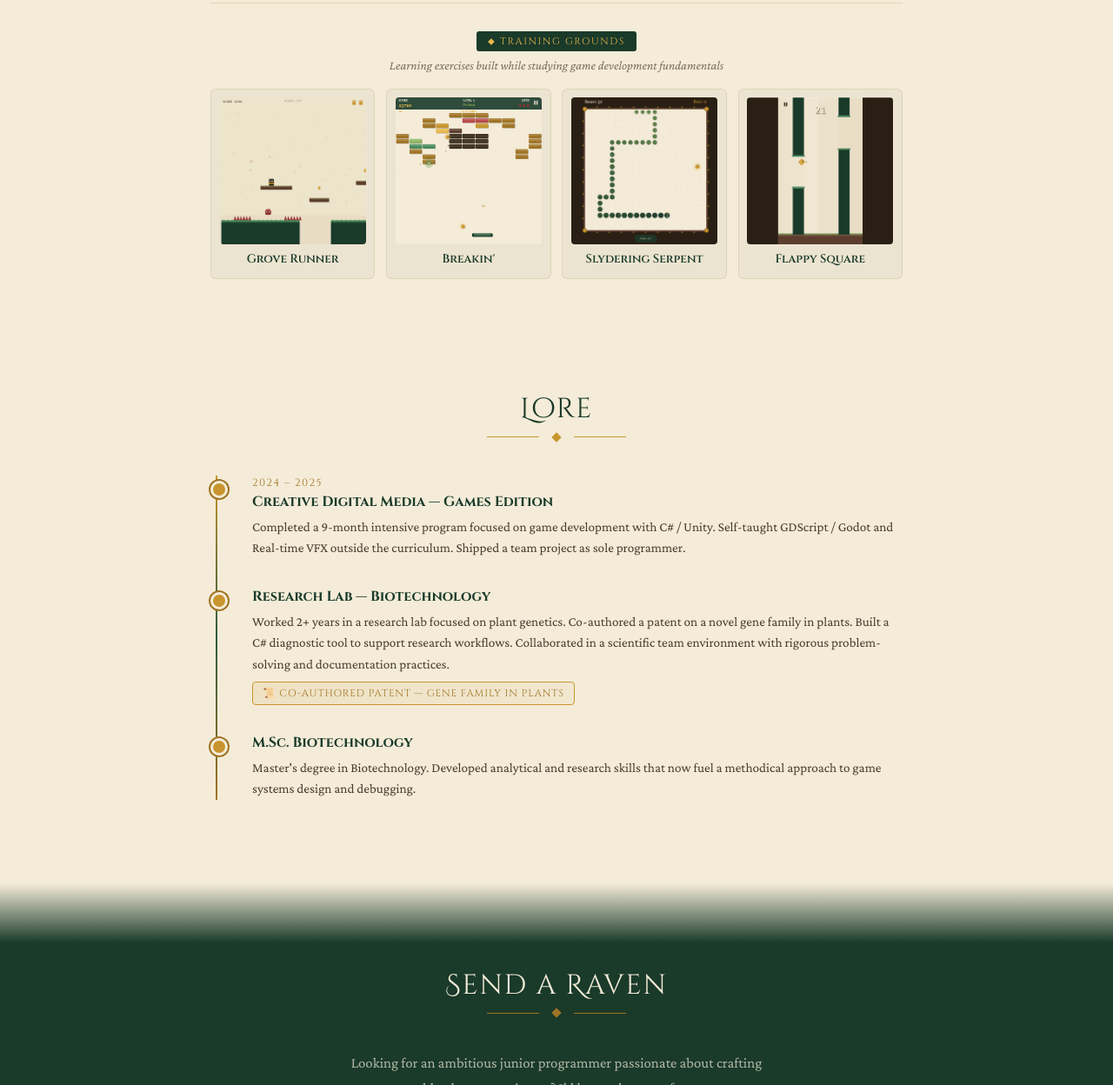
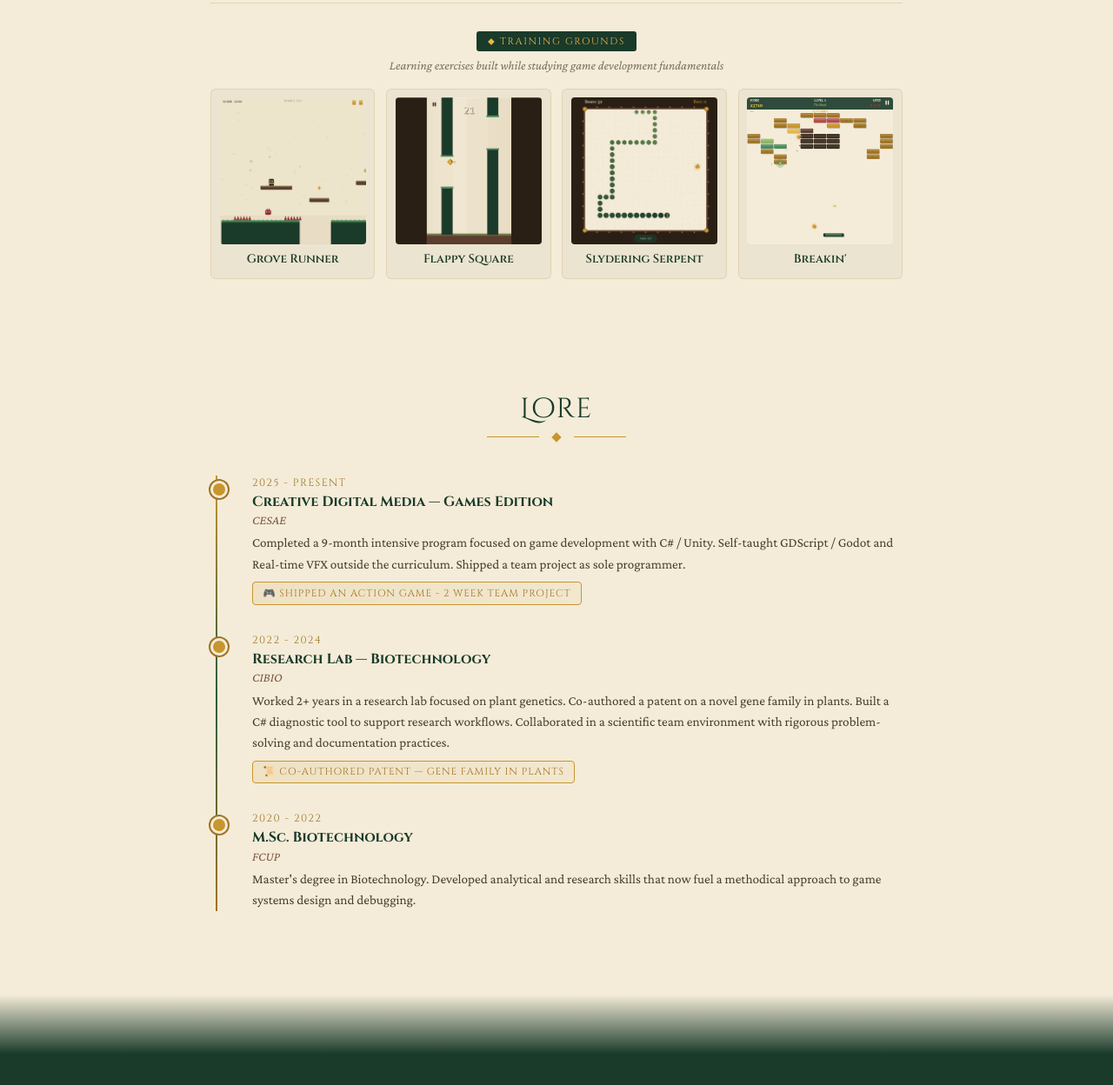
Before and after one commit to LeombPires/LeombPires.github.io, a plain HTML site: page index.html in a window 1280 px wide. Shown: the part 5266-6514 px from the top of the page at 87% size. Drawn offline with nearby package versions, Linux system fonts and the light colour scheme; animation ran at ten frames a second.

Commit message:
Changed training card order and added Game Badge for Moloch Engine

```diff
--- a/index.html
+++ b/index.html
@@ -464,17 +464,17 @@
           <div class="training-thumb"><img src="Grove Runner.png" alt="Grove Runner"></div>
           <div class="training-title">Grove Runner</div>
         </div>
-        <div class="training-card" data-game-title="Breakin'" data-game-src="https://editor.p5js.org/OrdnaeLP/embed/cRfdG1p9k">
-          <div class="training-thumb"><img src="Breakin.png" alt="Breakin'"></div>
-          <div class="training-title">Breakin'</div>
+        <div class="training-card" data-game-title="Flappy Square" data-game-src="https://editor.p5js.org/OrdnaeLP/embed/BJ5706xGn">
+          <div class="training-thumb"><img src="Flappy Square.png" alt="Flappy Square"></div>
+          <div class="training-title">Flappy Square</div>
         </div>
         <div class="training-card" data-game-title="Slydering Serpent" data-game-src="https://editor.p5js.org/OrdnaeLP/embed/EEWRUjwkr">
           <div class="training-thumb"><img src="Slydering Serpent.png" alt="Slydering Serpent"></div>
           <div class="training-title">Slydering Serpent</div>
         </div>
-        <div class="training-card" data-game-title="Flappy Square" data-game-src="https://editor.p5js.org/OrdnaeLP/embed/BJ5706xGn">
-          <div class="training-thumb"><img src="Flappy Square.png" alt="Flappy Square"></div>
-          <div class="training-title">Flappy Square</div>
+        <div class="training-card" data-game-title="Breakin'" data-game-src="https://editor.p5js.org/OrdnaeLP/embed/cRfdG1p9k">
+          <div class="training-thumb"><img src="Breakin.png" alt="Breakin'"></div>
+          <div class="training-title">Breakin'</div>
         </div>
       </div>
     </div>
@@ -485,22 +485,23 @@
     <div class="section-ornament"><div class="line"></div><div class="diamond"></div><div class="line"></div></div>
     <div class="lore-timeline">
       <div class="lore-entry">
-        <div class="lore-date">2024 – 2025</div>
+        <div class="lore-date">2025 - Present</div>
         <div class="lore-title">Creative Digital Media — Games Edition</div>
-        <div class="lore-place"><!-- TODO: Add institution name --></div>
+        <div class="lore-place">CESAE</div>
         <div class="lore-desc">Completed a 9-month intensive program focused on game development with C# / Unity. Self-taught GDScript / Godot and Real-time VFX outside the curriculum. Shipped a team project as sole programmer.</div>
+        <div class="patent-badge">🎮 Shipped an Action Game - 2 Week Team Project</div>
       </div>
       <div class="lore-entry">
-        <div class="lore-date"><!-- TODO: Add dates --></div>
+        <div class="lore-date">2022 - 2024</div>
         <div class="lore-title">Research Lab — Biotechnology</div>
-        <div class="lore-place"><!-- TODO: Add university/lab name --></div>
+        <div class="lore-place">CIBIO</div>
         <div class="lore-desc">Worked 2+ years in a research lab focused on plant genetics. Co-authored a patent on a novel gene family in plants. Built a C# diagnostic tool to support research workflows. Collaborated in a scientific team environment with rigorous problem-solving and documentation practices.</div>
         <div class="patent-badge">📜 Co-authored Patent — Gene Family in Plants</div>
       </div>
       <div class="lore-entry">
-        <div class="lore-date"><!-- TODO: Add dates --></div>
+        <div class="lore-date">2020 - 2022</div>
         <div class="lore-title">M.Sc. Biotechnology</div>
-        <div class="lore-place"><!-- TODO: Add university name --></div>
+        <div class="lore-place">FCUP</div>
         <div class="lore-desc">Master's degree in Biotechnology. Developed analytical and research skills that now fuel a methodical approach to game systems design and debugging.</div>
       </div>
     </div>
```
